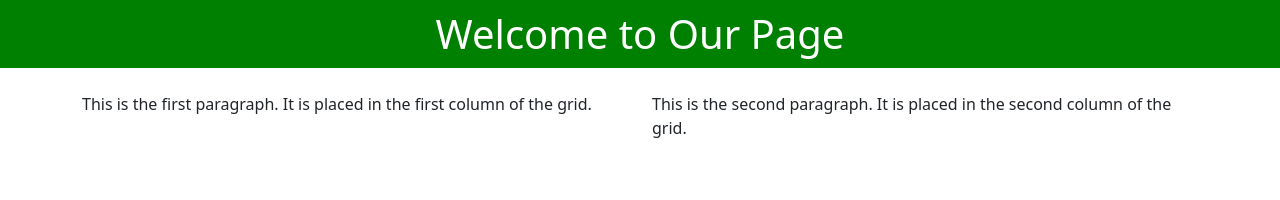
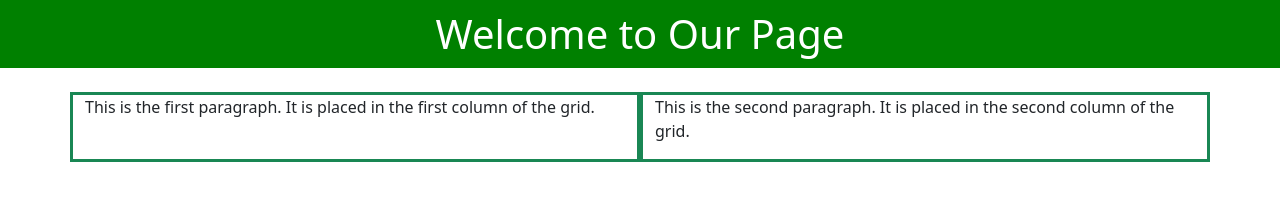
Before and after one commit to JJDaBee/WAD2-TEST, a plain HTML site: page index.html in a window 1280 px wide. Drawn offline with nearby package versions, Linux system fonts and the light colour scheme.

Commit message:
Update index.html

```diff
--- a/index.html
+++ b/index.html
@@ -14,10 +14,10 @@
     <main>
         <div class="container mt-4">
             <div class="row">
-                <div class="col-md-6">
+                <div class="border border-success border-3 col-md-6">
                     <p>This is the first paragraph. It is placed in the first column of the grid.</p>
                 </div>
-                <div class="col-md-6">
+                <div class="border border-success border-3 col-md-6">
                     <p>This is the second paragraph. It is placed in the second column of the grid.</p>
                 </div>
             </div>
```
